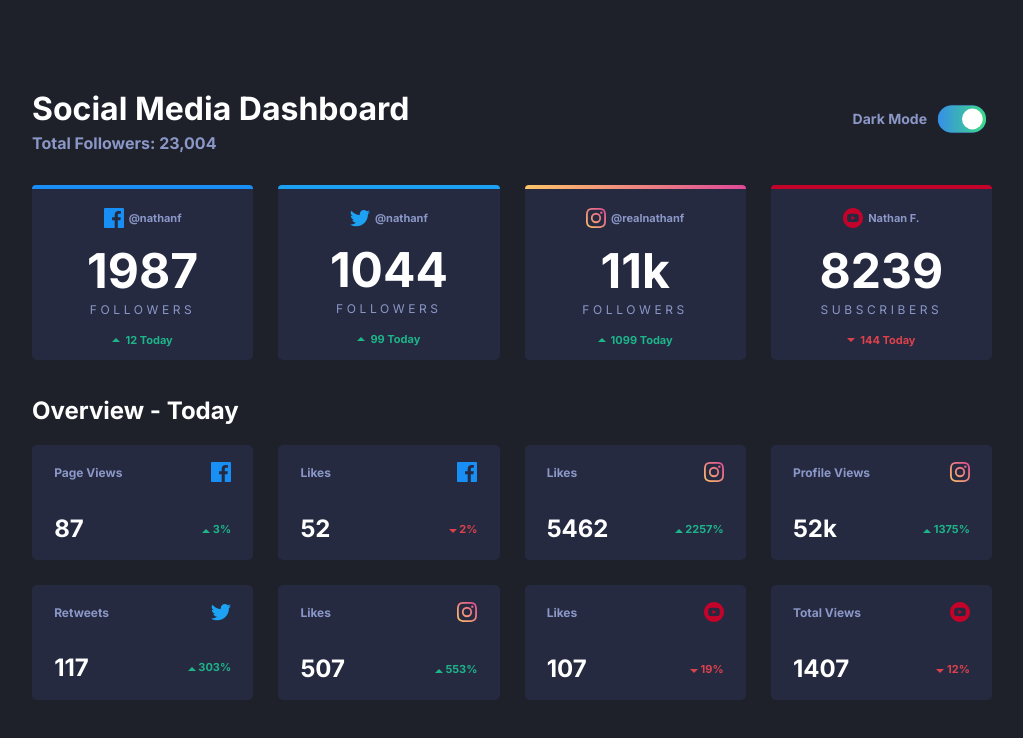
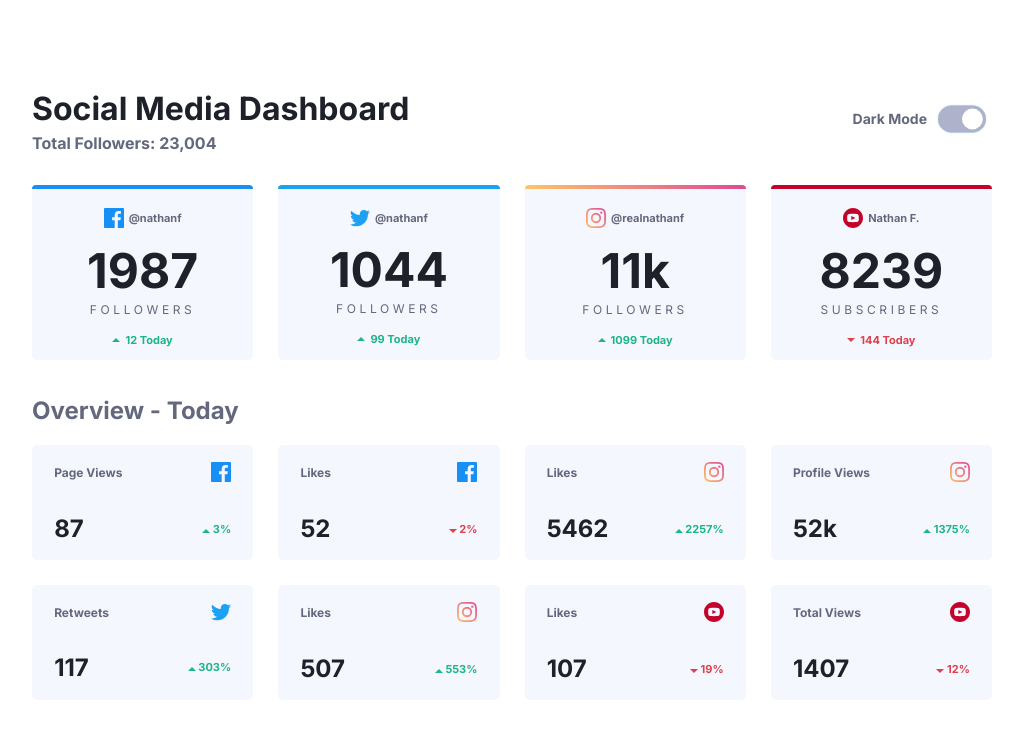
Before and after one commit to Shady-Omar/Frontend-Mentor-Challenge-28, a plain HTML site: page index.html in a window 1280 px wide. Both pictures are taken after a click on the label 1090 px from the left and 118 px from the top of the page. Shown: the whole page, without its empty margins (128-1151 px from the left). Drawn offline with Linux system fonts and the light colour scheme.

Commit message:
Code Modified

```diff
--- a/index.html
+++ b/index.html
@@ -82,7 +82,7 @@
       </div>
     </div>
     <div class="text">
-      <h2 class="darker">Overview - Today</h2>
+      <h2 class="overview">Overview - Today</h2>
     </div>
     <div class="bottom-blocks">
       <div class="face-page blok">
--- a/main.css
+++ b/main.css
@@ -9,7 +9,7 @@ body {
     justify-content: center;
     min-height: 100vh;
     flex-direction: column;
-    background-color: hsl(0, 0%, 100%);
+    background-color: hsl(230, 17%, 14%);
     transition: 0.2s;
 }
 
@@ -36,13 +36,13 @@ main {
 
 .head .upper-text h1 {
     margin-bottom: 0;
-    color: hsl(230, 17%, 14%);
+    color: hsl(0, 0%, 100%);
 
 }
 .head .upper-text p {
     margin-top: 5px;
     font-weight: 700;
-    color: hsl(228, 12%, 44%);
+    color: hsl(228, 34%, 66%);
 }
 
 .toggle {
@@ -53,7 +53,7 @@ main {
 
 .toggle p {
     font-weight: 700;
-    color: hsl(228, 12%, 44%);
+    color: hsl(228, 34%, 66%);
     font-size: 14px;
 }
 
@@ -79,7 +79,7 @@ main {
     left: 0;
     right: 0;
     bottom: 0;
-    background-color: hsl(230, 22%, 74%);
+    background-image: linear-gradient(to right,hsl(210, 78%, 56%), hsl(146, 68%, 55%));
     -webkit-transition: .4s;
     transition: .4s;
 }
@@ -97,7 +97,7 @@ main {
 }
 
 input:checked + .slider {
-    background-image: linear-gradient(to right,hsl(210, 78%, 56%), hsl(146, 68%, 55%));
+    background-image: linear-gradient(to right,hsl(230, 22%, 74%), hsl(230, 22%, 74%));
 }
 
 input:focus + .slider {
@@ -128,7 +128,7 @@ input:checked + .slider:before {
 }
 
 .top-blocks .block {
-    background-color: hsl(225, 100%, 98%);
+    background-color: hsl(228, 28%, 20%);
     border-radius: 5px;
     display: flex;
     flex-direction: column;
@@ -138,7 +138,7 @@ input:checked + .slider:before {
 }
 
 .top-blocks .block:hover {
-    background-color: hsl(221, 20%, 84%);
+    background-color: hsl(230, 28%, 29%);
 }
 
 .top-blocks .block .tag {
@@ -150,20 +150,20 @@ input:checked + .slider:before {
 
 .top-blocks .block .tag span {
     margin-left: 5px;
-    color: hsl(228, 12%, 44%);
+    color: hsl(228, 34%, 66%);
     font-weight: 700;
     font-size: 11px;
 }
 
 .top-blocks .block h2 {
-    color: hsl(230, 17%, 14%);
+    color: hsl(0, 0%, 100%);
     font-size: 3em;
     margin-bottom: 2px;
     margin-top: 13px;
 }
 
 .top-blocks .block p {
-    color: hsl(228, 12%, 44%);
+    color: hsl(228, 34%, 66%);
     margin: 0 auto;
     font-size: 12px;
     letter-spacing: 0.3em;
@@ -260,7 +260,7 @@ input:checked + .slider:before {
 
 .text {
     width: 75%;
-    color: hsl(228, 12%, 44%);
+    color: hsl(0, 0%, 100%);
     margin-top: 1rem;
 }
 
@@ -274,7 +274,7 @@ input:checked + .slider:before {
 }
 
 .bottom-blocks .blok {
-    background-color: hsl(225, 100%, 98%);
+    background-color: hsl(228, 28%, 20%);
     border-radius: 5px;
     display: flex;
     flex-direction: column;
@@ -284,8 +284,7 @@ input:checked + .slider:before {
 }
 
 .bottom-blocks .blok:hover {
-    background-color: hsl(221, 20%, 84%);
-
+    background-color: hsl(230, 28%, 29%);
 }
 
 .bottom-blocks .blok .title {
@@ -297,7 +296,7 @@ input:checked + .slider:before {
 }
 
 .bottom-blocks .blok .title span {
-    color: hsl(228, 12%, 44%);
+    color: hsl(228, 34%, 66%);
     font-weight: 700;
     font-size: 12px;
 }
@@ -312,7 +311,7 @@ input:checked + .slider:before {
 }
 
 .bottom-blocks .blok .nums h3 {
-    color: hsl(230, 17%, 14%);
+    color: hsl(0, 0%, 100%);
     font-size: 1.5em;
     margin: 0;
 }
@@ -356,23 +355,27 @@ input:checked + .slider:before {
 
 /* Dark Mode using JS */
 .dark-mode {
-    background-color: hsl(230, 17%, 14%) !important;
+    background-color: hsl(0, 0%, 100%) !important;
 }
 
 .dark-head {
-    color: hsl(0, 0%, 100%) !important;
+    color: hsl(230, 17%, 14%) !important;
+}
+
+.dark-over {
+    color: hsl(228, 12%, 44%);
 }
 
 .dark-text {
-    color: hsl(228, 34%, 66%) !important;
+    color: hsl(228, 12%, 44%) !important;
 }
 
 .dark-block {
-    background-color:  hsl(228, 28%, 20%) !important;
+    background-color:  hsl(225, 100%, 98%) !important;
 }
 
 .dark-block:hover {
-    background-color:  hsl(230, 28%, 29%) !important;
+    background-color:  hsl(221, 20%, 84%) !important;
 }
 
 @media (max-width: 767px) {
--- a/main.js
+++ b/main.js
@@ -10,6 +10,14 @@ toggle.addEventListener("click", (e) => {
 
     for (const head of heads) {
         head.classList.toggle("dark-head",
+        toggle.querySelector("input[type=checkbox]").checked)
+    }
+
+
+    const overs = document.querySelectorAll('.overview');
+
+    for (const over of overs) {
+        over.classList.toggle("dark-over",
         toggle.querySelector("input[type=checkbox]").checked)
     }
 
```
